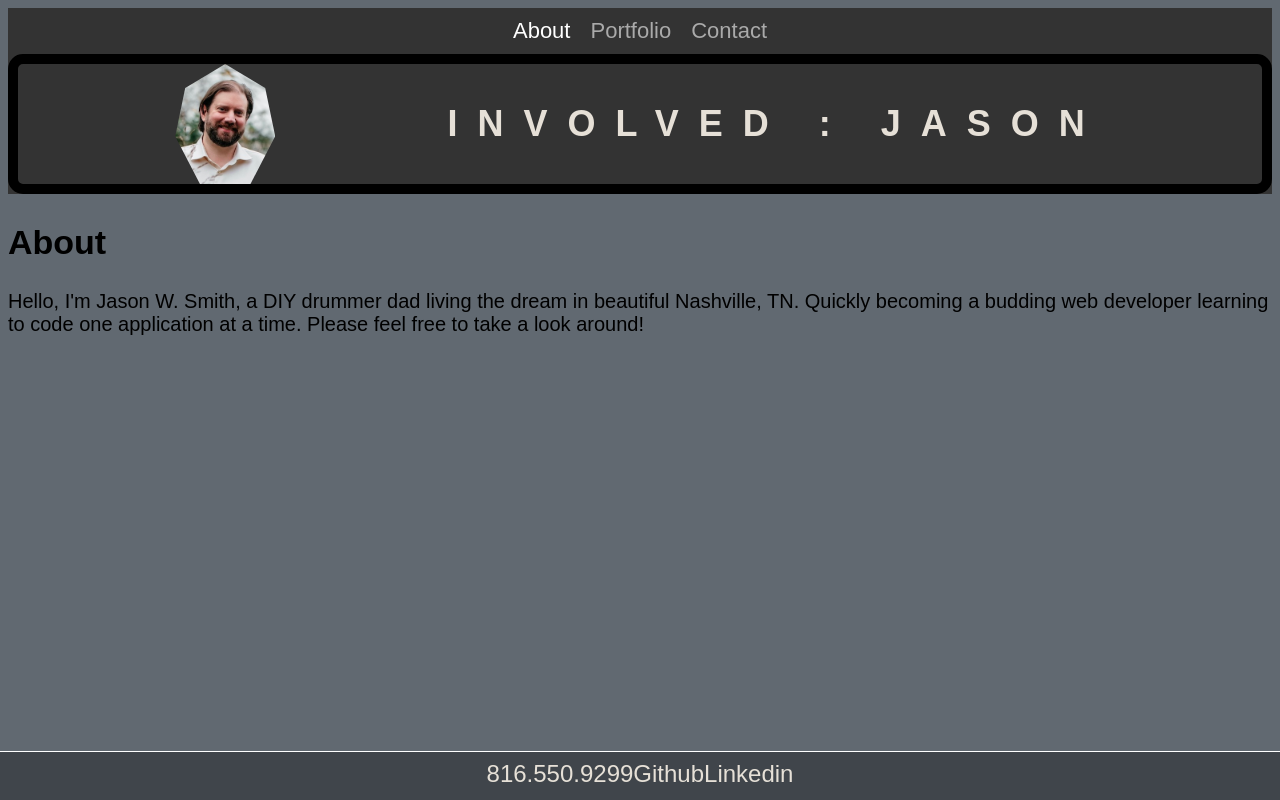
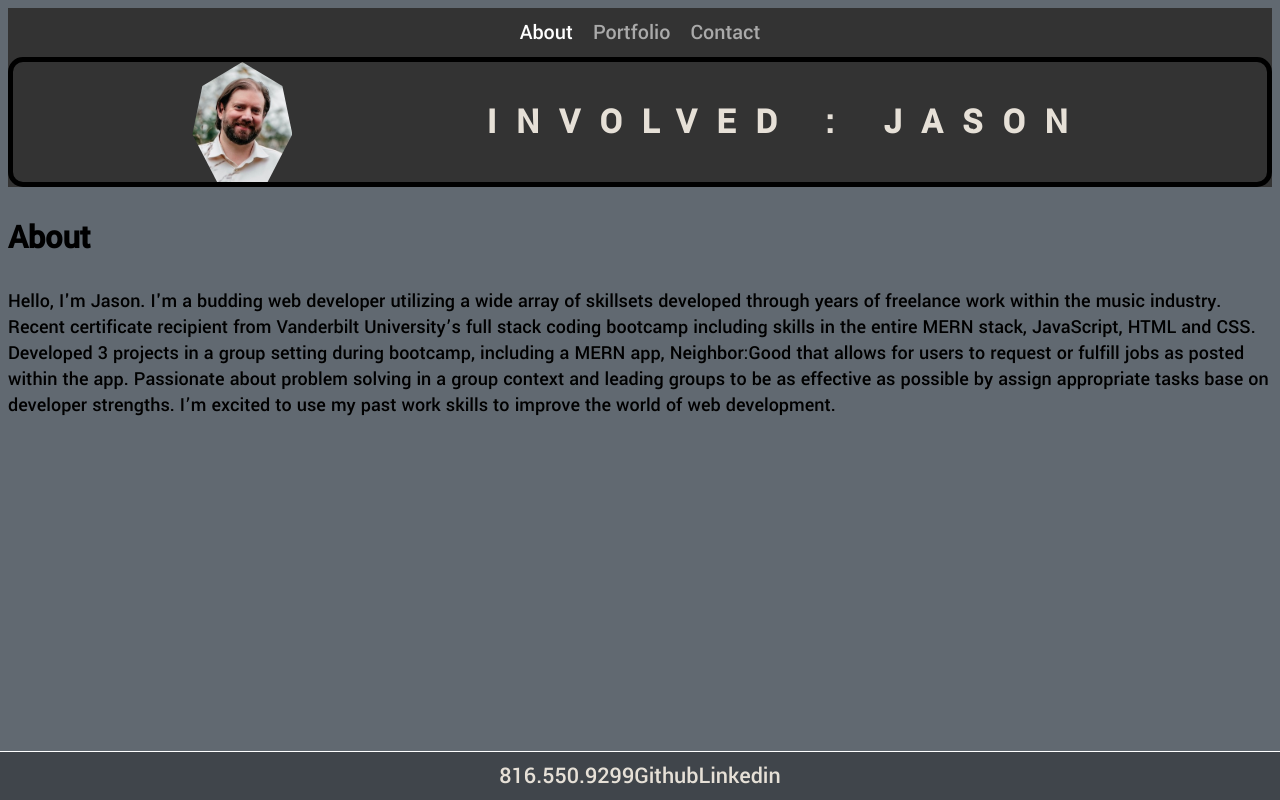
Before and after one commit to Jasonwesleysmith/involved-jason-react-portfolio, a React (Create React App) app in the folder client/: page / in a window 1280 px wide. Built offline with nearby package versions, Linux system fonts and the light colour scheme; the HTML template or start-up script is replaced by a standard one.

Commit message:
font stylings

```diff
--- a/client/src/App.css
+++ b/client/src/App.css
@@ -1,7 +1,10 @@
+@import url('https://fonts.googleapis.com/css2?family=Yantramanav:wght@500&display=swap');
+/* general html styling */
+* {
+  font-family: Yantramanav;
+}
 
-/* general html styling */
 html {
-  font-family: sans-serif;
   scroll-behavior: smooth;
   background-color: rgb(97, 105, 113);
 }
@@ -86,7 +89,7 @@ li {
   display: flex;
   justify-content: space-evenly;
   align-items: center;
-  border: 10px solid black;
+  border: 5px solid black;
   border-radius: 15px;
 }
 
--- a/client/src/components/About/index.js
+++ b/client/src/components/About/index.js
@@ -4,7 +4,7 @@ const About = () => {
 return (
     <section>
         <h2>About</h2>
-        <p className="bio">Hello, I'm Jason W. Smith, a DIY drummer dad living the dream in beautiful Nashville, TN.  Quickly becoming a budding web developer learning to code one application at a time.  Please feel free to take a look around!</p>
+        <p className="bio">Hello, I'm Jason.  I'm a budding web developer utilizing a wide array of skillsets developed through years of freelance work within the music industry.  Recent certificate recipient from Vanderbilt University’s full stack coding bootcamp including skills in the entire MERN stack, JavaScript, HTML and CSS.  Developed 3 projects in a group setting during bootcamp, including a MERN app, Neighbor:Good that allows for users to request or fulfill jobs as posted within the app.  Passionate about problem solving in a group context and leading groups to be as effective as possible by assign appropriate tasks base on developer strengths.  I’m excited to use my past work skills to improve the world of web development.</p>
     </section>
     )
 }
```
